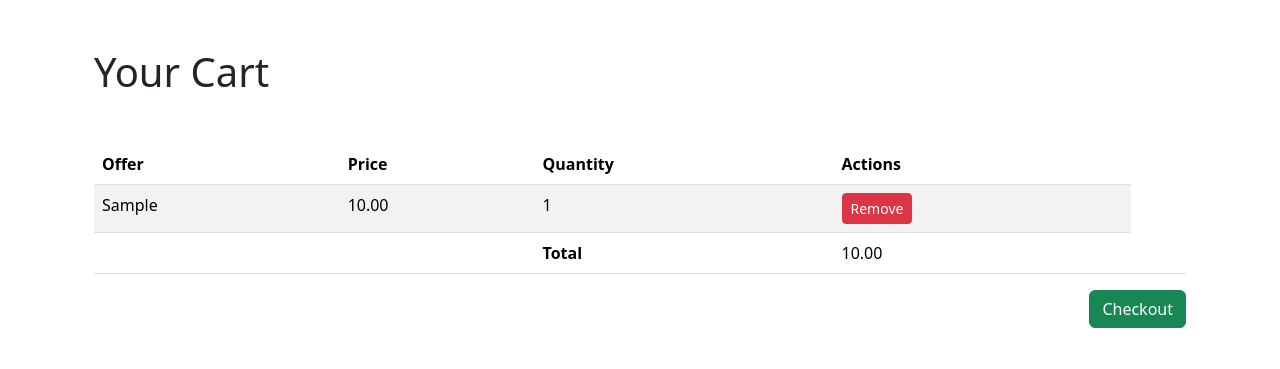
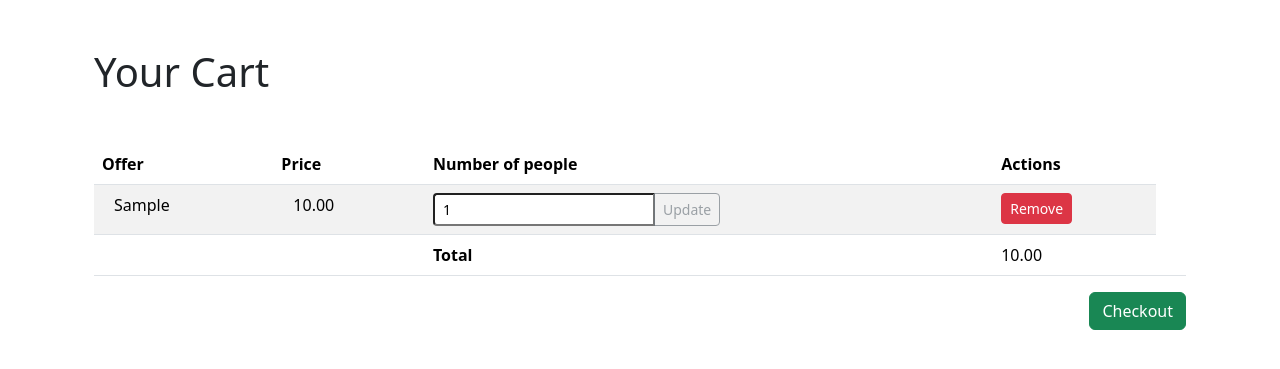
Before and after one commit to abdu26399/FlyBoredom, a Django app: page /cart/ in a window 1280 px wide. Shown: the top 369 px of the page. Run offline with Django 4.2, Linux system fonts and the light colour scheme; a user stored in the database is signed in; tables that the repository leaves empty hold one stand-in row (values such as "Sample post").

Commit message:
Add update cart functionality

```diff
--- a/cart/templates/cart/view_cart.html
+++ b/cart/templates/cart/view_cart.html
@@ -1,4 +1,5 @@
 {% extends 'base.html' %}
+
 {% block content %}
 <div class="container mt-5">
     <h1 class="mb-5">Your Cart</h1>
@@ -16,20 +17,28 @@
             <tr>
                 <th scope="col">Offer</th>
                 <th scope="col">Price</th>
-				<th scope="col">Quantity</th>
+                <th scope="col">Number of people</th>
                 <th scope="col">Actions</th>
             </tr>
         </thead>
         <tbody>
             {% for cart_item in cart_items %}
+            <form method="POST" action="{% url 'update_number_of_people' cart_item.id %}">
+                {% csrf_token %}
                 <tr>
-				<td>{{ cart_item.offer.offer }}</td>
-				<td>{{ cart_item.offer.price }}</td>
-				<td>{{ cart_item.number_of_people }}</td>
+                    <td><div class="container">{{ cart_item.offer.offer }}</div></td>
+                    <td><div class="container">{{ cart_item.offer.price }}</div></td>
+                    <td>
+                        <div class="input-group input-group-sm">
+                            <input type="number" class="form-control-sm" onchange="checkPeopleChange(event, '{{cart_item.number_of_people}}')" class="form-control" name="number_of_people_{{cart_item.id}}" id="number_of_people_{{cart_item.id}}" value="{{ cart_item.number_of_people }}">
+                            <button disabled id="change_number_of_people_{{cart_item.id}}" type="submit" class="btn btn-outline-secondary">Update</button>
+                        </div>
+                    </td>
                     <td>
                         <a href="{% url 'remove_from_cart' cart_item.id %}" class="btn btn-danger btn-sm">Remove</a>
                     </td>
                 </tr>
+            </form>
             {% endfor %}
             <tr>
                 <td></td>
@@ -44,5 +53,16 @@
     {% else %}
     <p>Your cart is empty.</p>
     {% endif %}
+	<script>
+		function checkPeopleChange(event, oldQuantity){
+			const newQuantity = event.target.value;
+			const elem = document.getElementById("change_"+event.target.name);
+			if(newQuantity === oldQuantity){
+				elem.disabled = true;
+			}else{
+				elem.disabled = false;
+			}
+		}
+	</script>
 </div>
 {% endblock %}
--- a/cart/urls.py
+++ b/cart/urls.py
@@ -4,6 +4,7 @@ from . import views
 urlpatterns = [
     path('', views.view_cart, name='view_cart'),
     path('add/<int:offer_id>', views.add_to_cart, name='add_to_cart'),
+    path('update/<int:cart_item_id>', views.update_number_of_people, name='update_number_of_people'),
     path('remove/<int:cart_item_id>', views.remove_from_cart, name='remove_from_cart'),
     path('checkout', views.checkout, name='checkout'),
 ]
--- a/cart/views.py
+++ b/cart/views.py
@@ -1,5 +1,5 @@
 import json
-from django.shortcuts import render, redirect
+from django.shortcuts import get_object_or_404, render, redirect
 from django.contrib.auth.decorators import login_required
 from django.contrib import messages
 from django.core.validators import validate_email
@@ -23,9 +23,9 @@ def view_cart(request):
 @login_required
 def add_to_cart(request, offer_id):
     offer = Offers.objects.get(id=offer_id)
-    number_of_people = int(request.POST.get('quantity', 1))
+    number_of_people = int(request.POST.get('number_of_people', 1))
     if number_of_people <= 0:
-        messages.error(request, 'Invalid quantity.')
+        messages.error(request, 'Invalid number of people.')
         return redirect('view_cart')
     cart = Cart.objects.filter(user=request.user).first()
     if not cart:
@@ -47,6 +47,19 @@ def remove_from_cart(request, cart_item_id):
     cart_item.delete()
     messages.success(request, f"{cart_item.offer.offer} offer removed from cart.")
     return redirect('view_cart')
+
+@login_required
+def update_number_of_people(request, cart_item_id):
+    cart_item = get_object_or_404(CartItem, id=cart_item_id, cart__user=request.user)
+    if request.method == 'POST':
+        number_of_people = int(request.POST.get(f'number_of_people_{cart_item_id}', 0))
+        if number_of_people > 0:
+            cart_item.number_of_people = number_of_people
+            cart_item.save()
+            messages.success(request, f'Number of people for {cart_item.offer.offer} updated to {number_of_people}.')
+        else:
+            messages.warning(request, f'Number_of_people must be greater than 0 for {cart_item.offer.offer}.')
+        return redirect('view_cart')
 
 @login_required
 def checkout(request):
```
Lines whose indentation alone changed are shown as unchanged.
